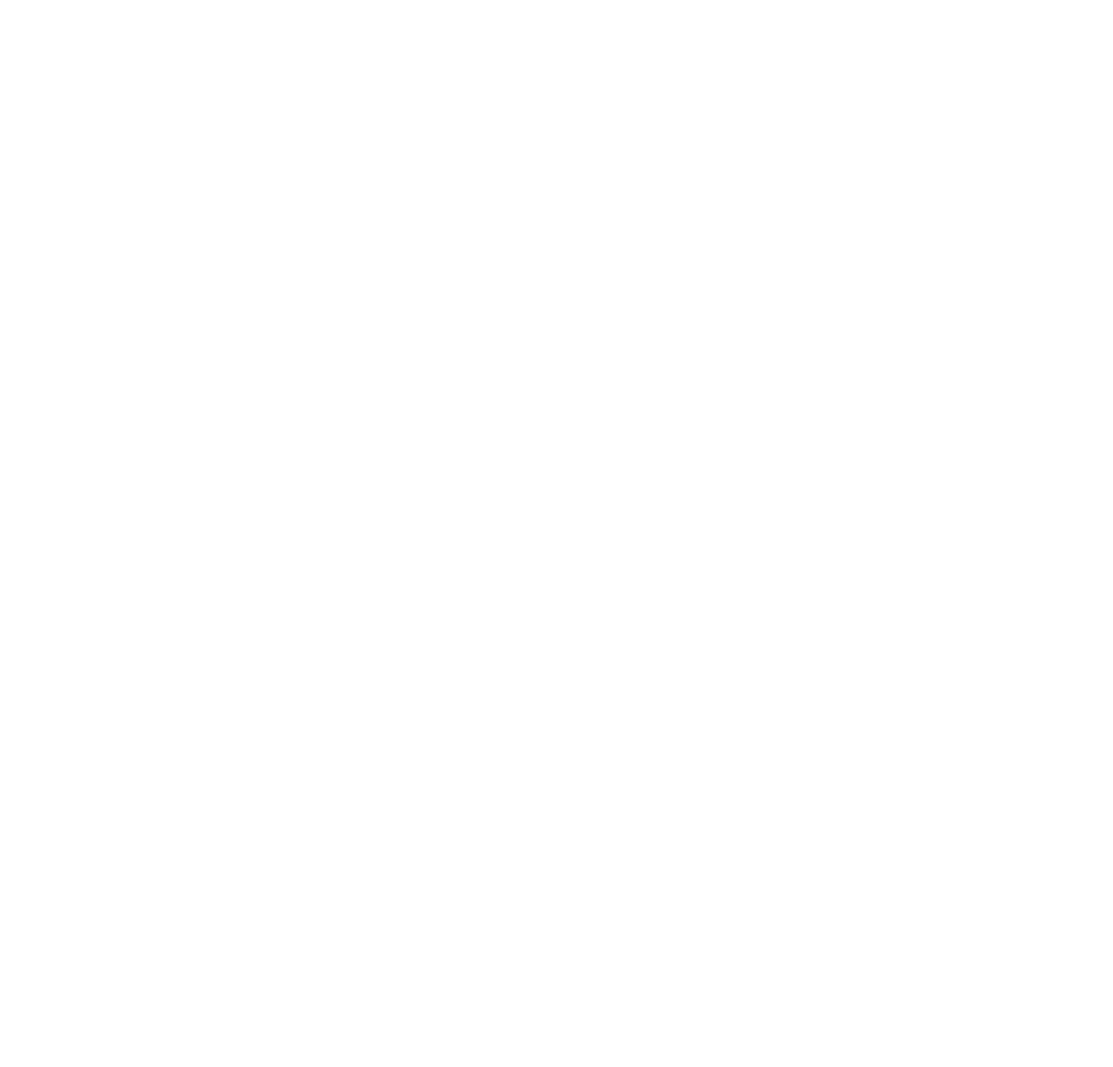
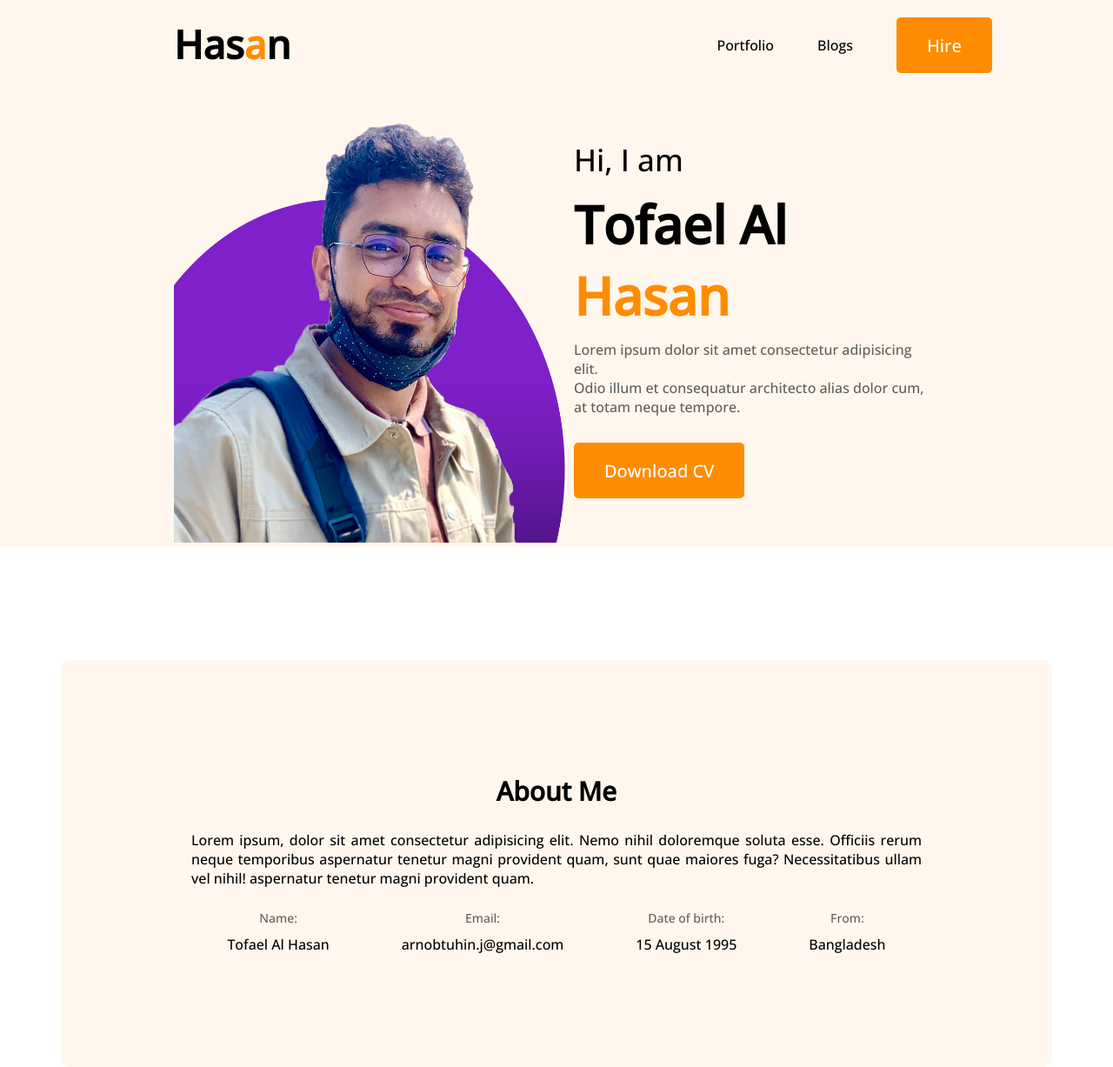
Before and after one commit to tofae/second-portfolio, a plain HTML site: page index.html in a window 1280 px wide. Shown: the whole page at 87% size. Before the commit the page ends 800 px from the top, so only its background shows below. Drawn offline with nearby package versions, Linux system fonts and the light colour scheme.

Commit message:
first commit

```diff
--- a/index.html
+++ b/index.html
@@ -4,9 +4,63 @@
     <meta charset="UTF-8">
     <meta http-equiv="X-UA-Compatible" content="IE=edge">
     <meta name="viewport" content="width=device-width, initial-scale=1.0">
-    <title>Document</title>
+    <title>Devoloper Portfolio</title>
+    <link rel="stylesheet" href="style.css">
+    <link rel="preconnect" href="https://fonts.googleapis.com"><link rel="preconnect" href="https://fonts.gstatic.com" crossorigin><link href="https://fonts.googleapis.com/css2?family=Open+Sans:wght@500&display=swap" rel="stylesheet">
 </head>
 <body>
+    <header>
+        <nav>
+            <h2 class="nav-tilte">Has<span>a</span>n</h2>
+            <ul>
+                <li>Portfolio</li>
+                <li>Blogs</li>
+                <li><button>Hire</button></li>
+            </ul>
+        </nav>
+        <!-- header-banner  -->
+        <div class="banner-container">
+            <div class="image-othor">
+                <img src="image/profile.jpg.png" alt="">
+            </div>
+            <div>
+                <h3 class="othor-sub">Hi, I am</h3>
+                <h1 class="othor-name">Tofael Al <span>Hasan</span></h1>
+                <p class="details">Lorem ipsum dolor sit amet consectetur adipisicing elit. <br>Odio illum et consequatur  architecto alias dolor cum,<br> at totam neque tempore.</p>
+                <button>Download CV</button>
+            </div>
+        </div>
+    </header>
 
+    <!-- main area section start -->
+    <main>
+        <section class="section-area">
+            <h3 class="about-me">About Me</h3>
+            <p class="section-p">Lorem ipsum, dolor sit amet consectetur adipisicing
+                elit. Nemo nihil doloremque soluta esse. Officiis rerum neque temporibus aspernatur tenetur magni provident quam, sunt quae maiores fuga? Necessitatibus ullam vel nihil! aspernatur tenetur magni provident quam.</p>
+
+            <div class="about-information">
+                <div class="information">
+                    <p class="name-p">Name:</p>
+                    <p>Tofael Al Hasan</p>
+                </div>
+                <div class="information">
+                    <p class="name-p">Email:</p>
+                    <p>arnobtuhin.j@gmail.com</p>
+                </div>
+                <div class="information">
+                    <p class="name-p">Date of birth:</p>
+                    <p>15 August 1995</p>
+                </div>
+                <div class="information">
+                    <p class="name-p">From:</p>
+                    <p>Bangladesh</p>
+                </div>
+            </div>
+        </section>
+    </main>
+    <footer>
+
+    </footer>
 </body>
 </html>
--- a/style.css
+++ b/style.css
@@ -0,0 +1,104 @@
+*{
+    margin: 0;
+    font-family: 'Open Sans', sans-serif;
+}
+
+    /* header navigation start  */
+header{
+    background-color: #fff6ead8;
+}
+nav{
+    display: flex;
+    justify-content: space-between;
+    /* margin: 51px 200px; */
+}
+nav ul{
+    display: flex;
+    align-items: center;
+    margin: 20px 200px;
+}
+nav li{
+    list-style: none;
+    margin-left: 50px;
+}
+.nav-tilte{
+    font-weight: 800;
+    font-size: 45px;
+    margin: 20px 200px;
+}
+span{
+    color: darkorange;
+}
+button{
+    height: 64px;
+    font-size: 20px;
+    font-weight: 700px;
+    color: white;
+    border: none;
+    border-radius: 5px;
+    transition: 0.5s;
+    padding: 18px 35px;
+    background-color: darkorange;
+}
+
+/* -- header-banner  -- */
+.banner-container{
+    display: flex;
+    margin: 0 200px;
+    align-items: center;
+    justify-content: space-between;
+
+}
+.image-othor img{
+    width: 460px;
+    height: 520px;
+}
+.othor-sub{
+    font-size: 35px;
+    font-weight: 350;
+    margin-right: 25px;
+}
+.othor-name{
+    font-size: 60px;
+    font-weight: 700;
+    margin-right: 25px;
+    padding: 10px 0;
+}
+.details{
+    color: #5f5e5e;
+    margin-bottom: 30px;
+}
+
+        /* main area start  */
+
+main{
+    max-width: 1140px;
+    margin: 0 auto;
+}
+.section-area{
+    margin-top: 130px;
+    background-color: #fff6ead8;
+    border-radius: 10px;
+    padding: 130px 150px;
+}
+.about-me{
+    text-align: center;
+    margin-bottom: 25px;
+    font-size: 30px;
+}
+.section-p{
+    text-align: justify;
+    margin-bottom: 25px;
+}
+.about-information{
+    display: flex;
+    justify-content: space-around;
+}
+.information{
+    text-align: center;
+}
+.information .name-p{
+    font-size: 14px;
+    color: #5f5e5e;
+    margin-bottom: 10px;
+}
```
Also changed, not shown: image/profile.jpg.png (added).
